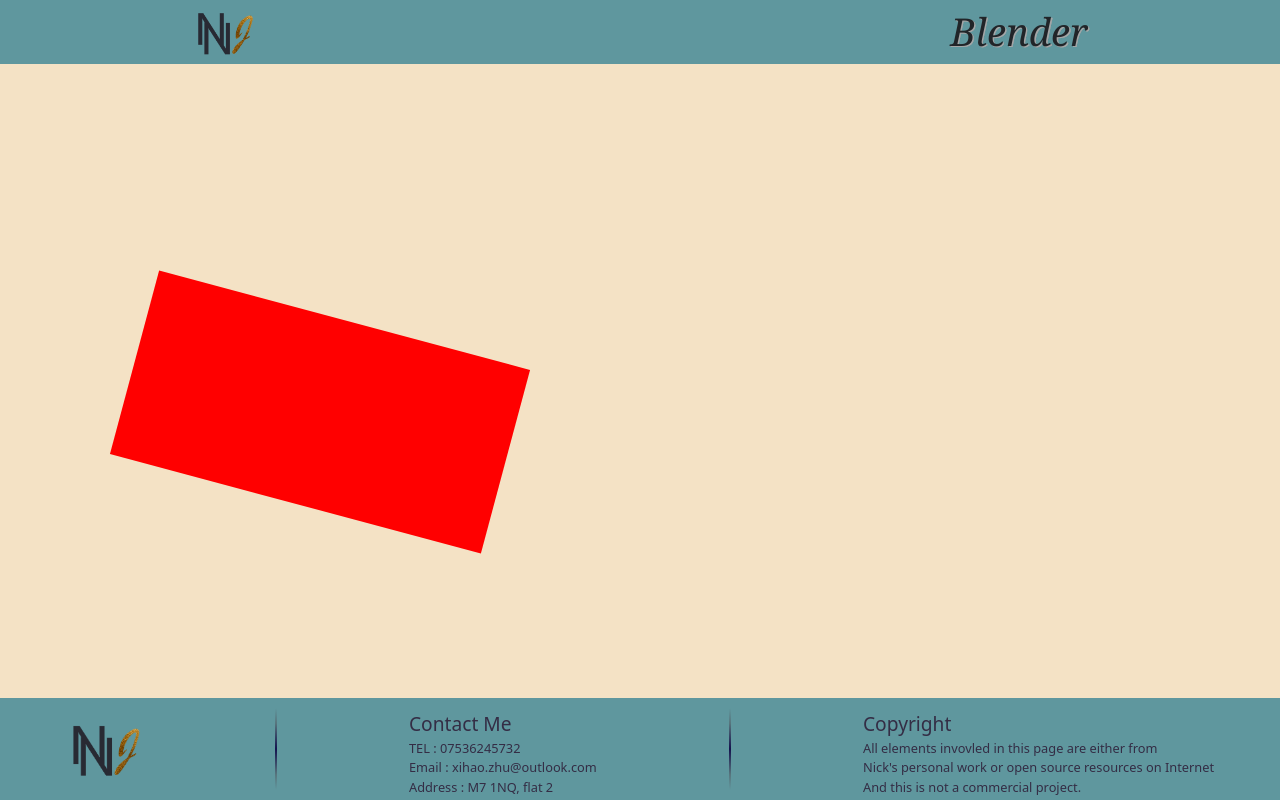
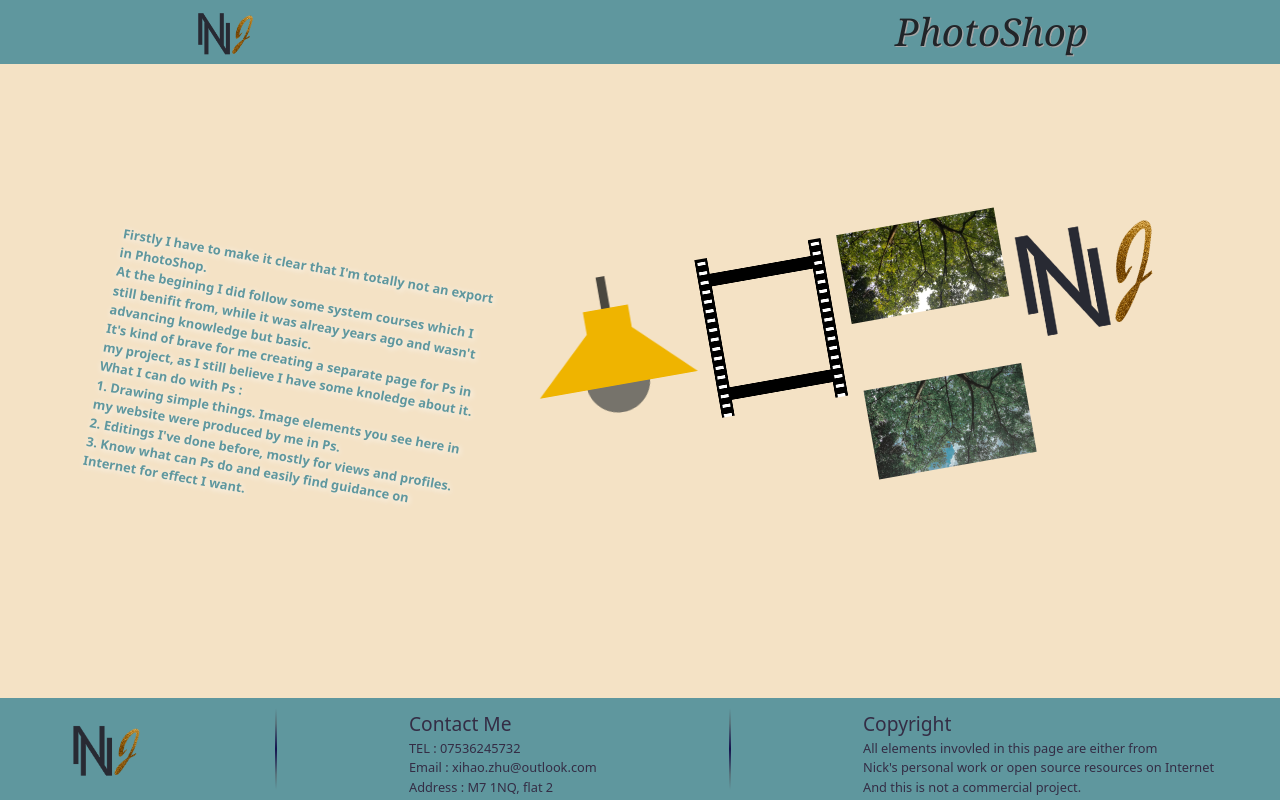
Before and after one commit to XihaoZhu/NickNeedsJob, a React (Create React App) app: page /PhotoShop in a window 1280 px wide. Built offline with nearby package versions, Linux system fonts and the light colour scheme.

Commit message:
changed the descrption on entrance page

```diff
--- a/src/pages/Photoshop/index.js
+++ b/src/pages/Photoshop/index.js
@@ -4,17 +4,29 @@ import CoreSkillHead from '@/components/CoreSkillHead'
 import PageFoot from '@/components/PageFoot'
 
 const PhotoShop = () => {
-  const whichPage = 'Blender'
+  const whichPage = 'PhotoShop'
   const HeadColor = '#5F979E'
   return (
     <>
     <CoreSkillHead whichPage={whichPage} HeadColor={HeadColor}></CoreSkillHead>
     <div className='PhotoShop'>
       <div className='content'>
-
+        Firstly I have to make it clear that I&apos;m totally not an export in PhotoShop.<br/>
+        At the begining I did follow some system courses which I still benifit from, while it was alreay years ago and wasn&apos;t advancing knowledge but basic.<br/>
+        It&apos;s kind of brave for me creating a separate page for Ps in my project, as I still believe I have some knoledge about it.<br/>
+        What I can do with Ps :<br/>
+        1. Drawing simple things. Image elements you see here in my website were produced by me in Ps. <br/>
+        2. Editings I&apos;ve done before, mostly for views and profiles. <br/>
+        3. Know what can Ps do and easily find guidance on Internet for effect I want. <br/>
       </div>
       <div className='PicCountainer'>
-
+        <div style={{ backgroundImage: `url(${require('../../assets/images/bulbOff.png')})` }}></div>
+        <div style={{ backgroundImage: `url(${require('../../assets/BlenderPage/film.png')})` }}></div>
+        <div>
+          <div style={{ backgroundImage: `url(${require('../../assets/images/originTree.jpg')})`, height: '50%', width: '100%' }}></div>
+          <div style={{ backgroundImage: `url(${require('../../assets/images/EdittedTree.jpg')})`, height: '50%', width: '100%' }}></div>
+        </div>
+        <div style={{ backgroundImage: `url(${require('../../assets/images/NNJ_logo.png')})` }}></div>
       </div>
     </div>
     <PageFoot HeadColor={HeadColor}></PageFoot>
--- a/src/pages/Photoshop/index.scss
+++ b/src/pages/Photoshop/index.scss
@@ -5,10 +5,32 @@
   .content{
     position: absolute;
     width: 30%;
-    height: 30%;
-    top: 40%;
-    left: 10%;
-    background-color: red;
-    transform: rotateZ(15deg);
+    height: 50%;
+    top: 35%;
+    left: 5%;
+    // background-color: red;
+    transform-origin: 100% 100%;
+    transform: rotateZ(10deg);
+    font-size: 1vw;
+    font-weight: 700;
+    color: #5F979E;
+    text-shadow: 0.1vw 0.1vw 0.5vw white;
+  }
+  .PicCountainer{
+    position: absolute;
+    width: 50%;
+    height: 50%;
+    top: 35%;
+    right: 5%;
+    transform-origin: 0 100%;
+    transform: rotateZ(-10deg);
+    display: flex;
+    flex-direction: row;
+    div {
+      list-style: none;
+      width: 25%;
+      background-size: contain;
+      background-repeat: no-repeat;
+    }
   }
 }
--- a/src/pages/entrance/title/index.js
+++ b/src/pages/entrance/title/index.js
@@ -3,12 +3,15 @@ import React, { useEffect, useRef } from 'react'
 
 const Title = () => {
   const description = useRef(null)
-  const str = `What you are viewing now is a website produced by Nick himself, aiming to find a <br/>
-  position in the front-end field. This website is built with a React structure <br/>
-  and is designed for desktop devices. Click <a href=''>here</a> to view the <br/>
-  website built with Vue for mobile devices. Click <br/>
-  <a href=''>here</a> to download the files in the <br/>
-  developing environment.`
+  const str = `Hi here is Nick, what you are viewing now is the website built to introduce himself. This project <br/>
+               is done by Nick on his own with front end structure React. He did all the work, from designs <br/>
+               to codes. (That's why the design may bot look fancy XD) He used no any components <br/>
+               from third party but cleared the default style, only at this page, with <br/>
+               bootstrap. (He planned to use bootstrap at beginning but then <br/>
+               determined wrote all codes himself, but the default style <br/>
+               already get influenced and have to be kept.) <br/>
+               <a href=''>Here</a> you can download the <br/>
+               developing files for checking.`
   let i = 0
   function divTyping (target) {
     if (i <= str.length) {
@@ -30,12 +33,13 @@ const Title = () => {
       <span>Nick Needs Jobs</span>
       </div>
       <div className='description' ref={description}>
-      {/* What you are viewing now is a website produced by Nick himself, aiming to find a <br/>
-      position in the front-end field. This website is built with a React structure <br/>
-      and is designed for desktop devices. Click <a href=''>here</a> to view the <br/>
-      website built with Vue for mobile devices. Click <br/>
-      <a href=''>here</a> to download the files in the <br/>
-      developing environment. */}
+      {/* Hi here is Nick, what you are viewing now is the website built to introduce himself.
+      This project is done by Nick on his own with front end structure React.
+      He did all the work from designs to codes.
+      (That's why it doesn't look fancy XD)
+      He used no any components from third party but cleared the default style, only at this page, with bootstrap.
+      (He planned to use bootstrap at beginning but then determined write all codes himself, but the default style already get influenced and have to be kept.)
+      <a href=''>Here</a> you can download the developing files for checking */}
       </div>
     </div>
   )
```
Also changed, not shown: src/assets/images/EdittedTree.jpg (added), src/assets/images/originTree.jpg (added).
